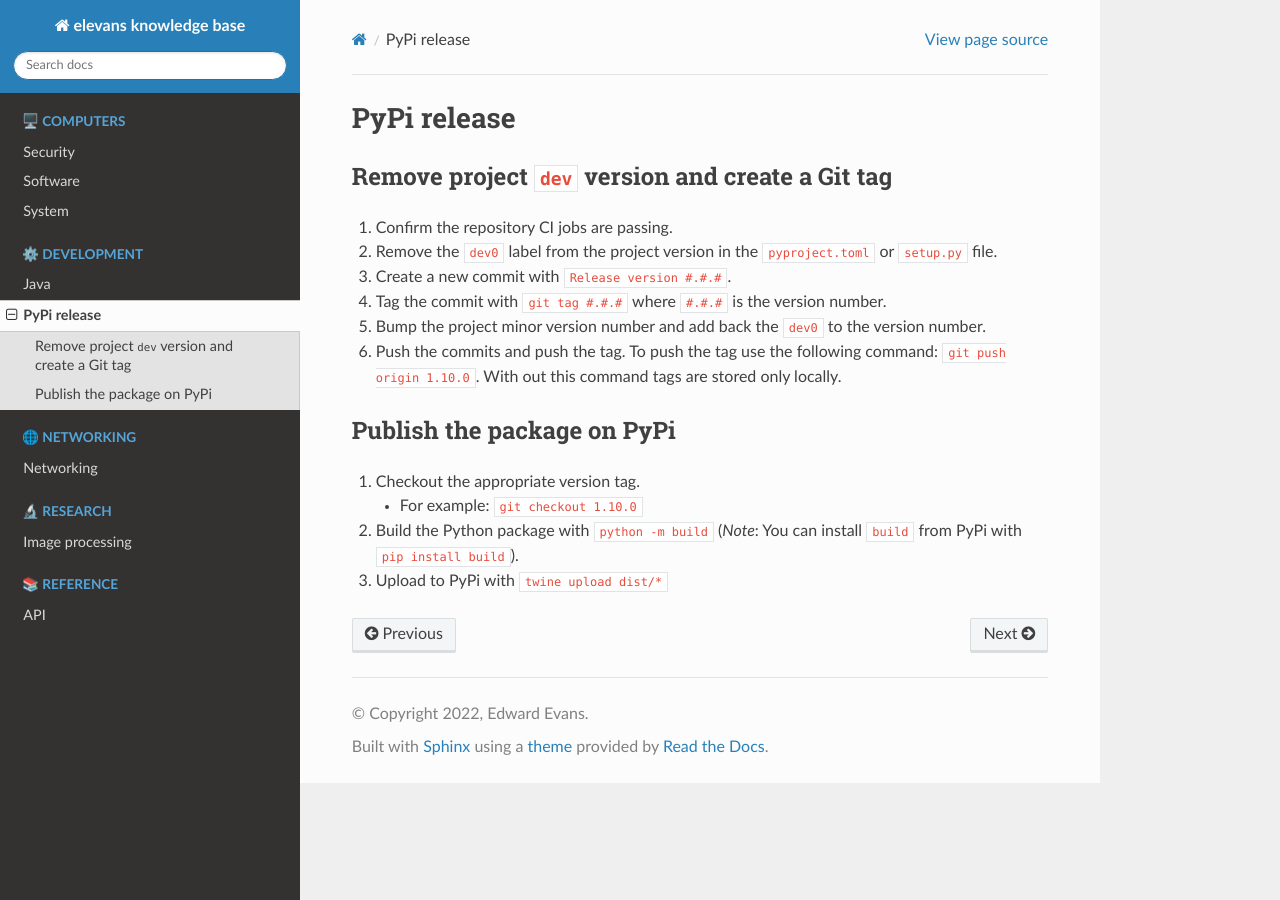
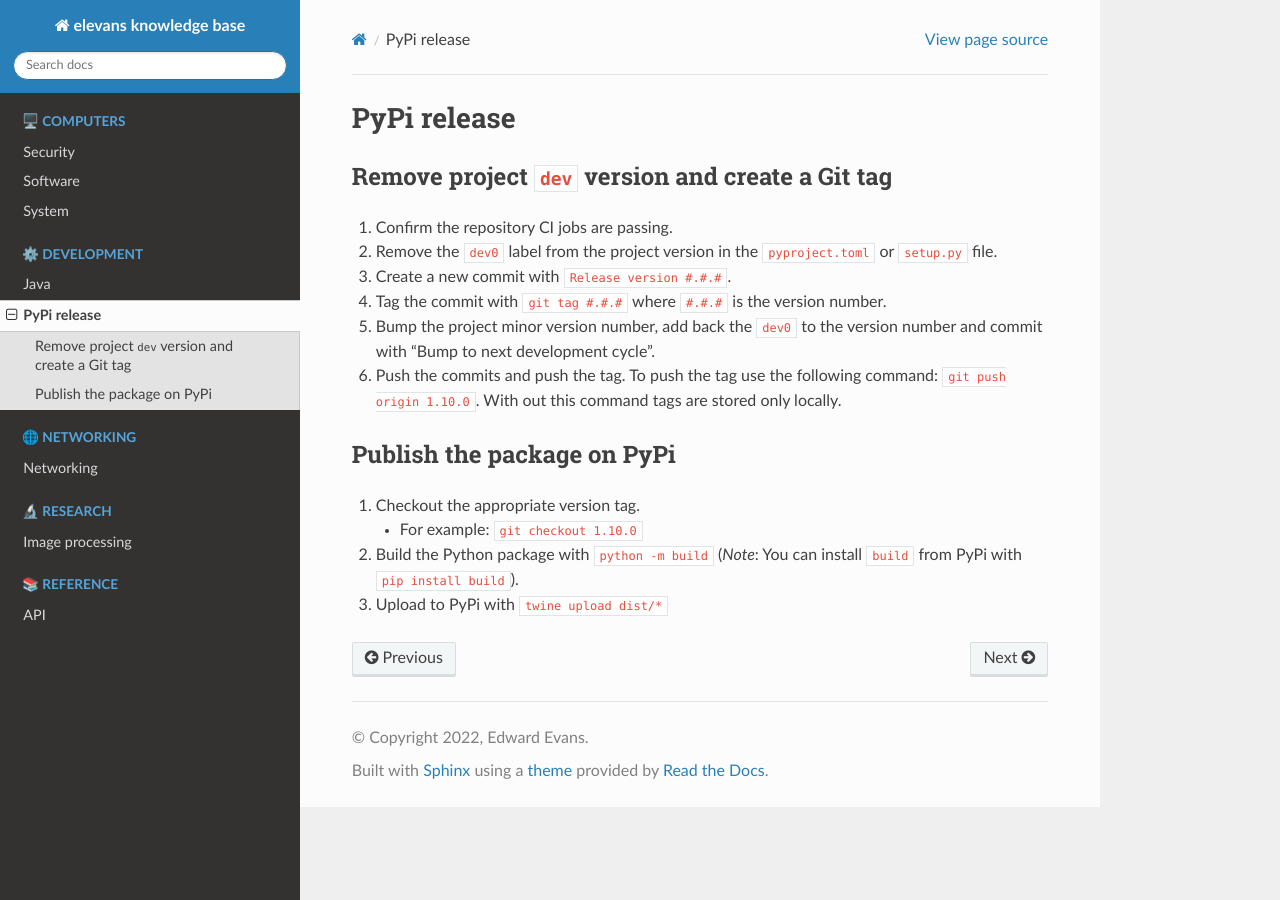
Before and after one commit to elevans/elevans-kb, a Sphinx documentation site: the page built from docs/development/pypi_release.md, in a window 1280 px wide. Built offline with Sphinx 7.4.7 and the Read the Docs theme 3.1.0, drawn with Linux system fonts in a browser that asks for light colours.

Commit message:
Add suggested commit message for version bump

```diff
--- a/docs/development/pypi_release.md
+++ b/docs/development/pypi_release.md
@@ -7,7 +7,7 @@ PyPi release
 2. Remove the `dev0` label from the project version in the `pyproject.toml` or `setup.py` file.
 3. Create a new commit with `Release version #.#.#`.
 4. Tag the commit with `git tag #.#.#` where `#.#.#` is the version number.
-5. Bump the project minor version number and add back the `dev0` to the version number.
+5. Bump the project minor version number, add back the `dev0` to the version number and commit with "Bump to next development cycle".
 6. Push the commits and push the tag. To push the tag use the following command: `git push origin 1.10.0`. With out this command tags are stored only locally.
 
 ## Publish the package on PyPi
```
